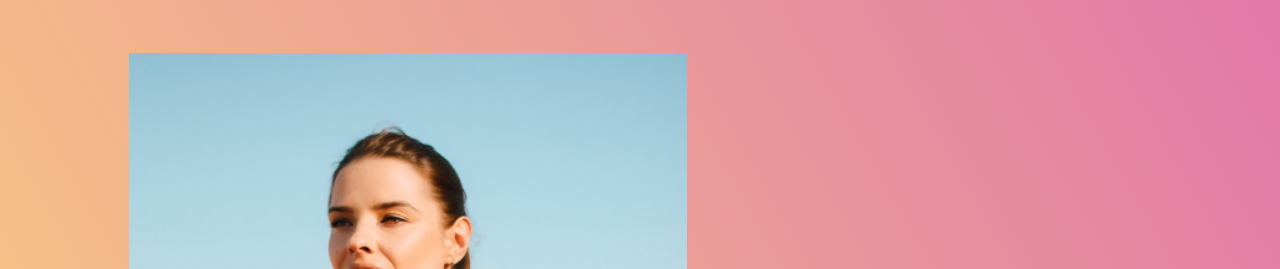
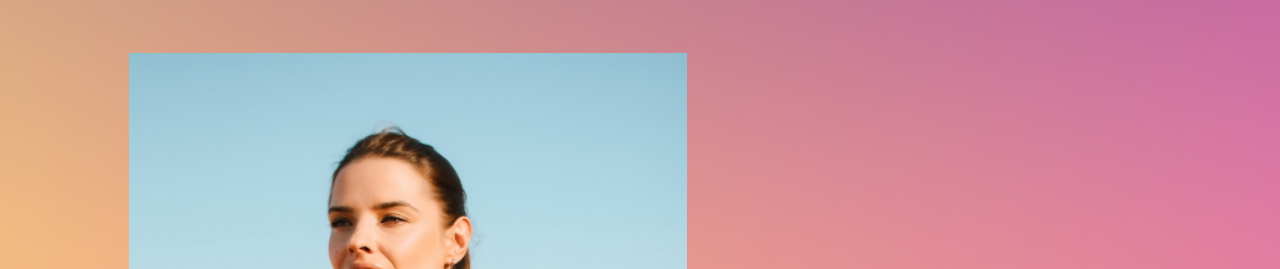
Before and after one commit to Majus1/Sweet-personal-trainer-template, a website: page index.html in a window 1280 px wide. Shown: the part 67-336 px from the top of the page. Drawn offline with nearby package versions, Linux system fonts and the light colour scheme; files whose address does not match are found by name.

Commit message:
quick css update

```diff
--- a/scss-&-bootstrap/style.scss
+++ b/scss-&-bootstrap/style.scss
@@ -112,7 +112,7 @@ button {
 #hero-section {
     background:
         linear-gradient(60deg, rgba(248, 188, 75, .7) 0%, rgba(212, 61, 133, .7) 100%),
-        url('assets/images/wawes-background-3.jpg');
+        url('../assets/images/wawes-background-3.jpg');
     background-size: cover;
     background-position: center;
 
```
Also changed, not shown: scss-&-bootstrap/style.css, 1 other file.
